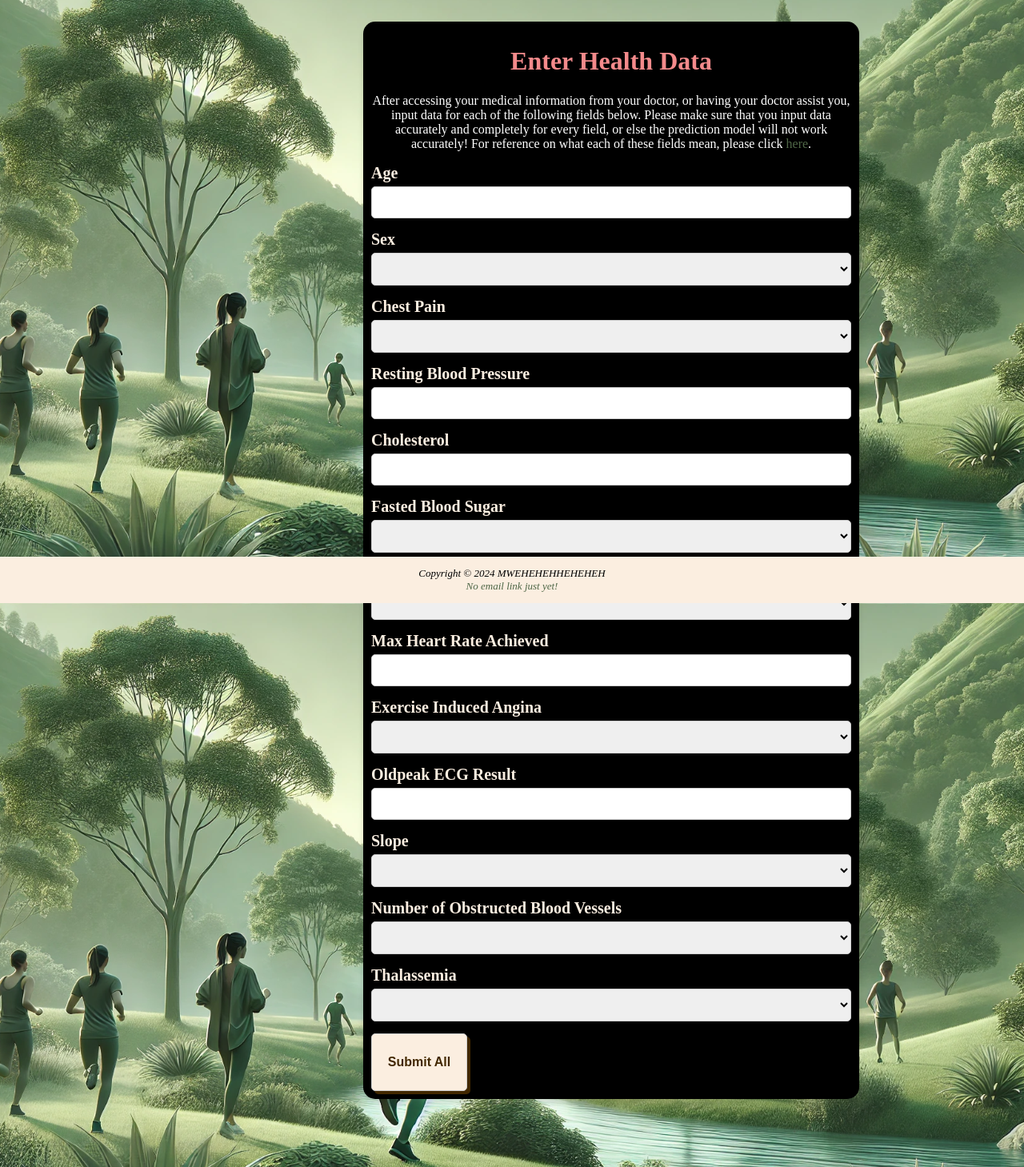
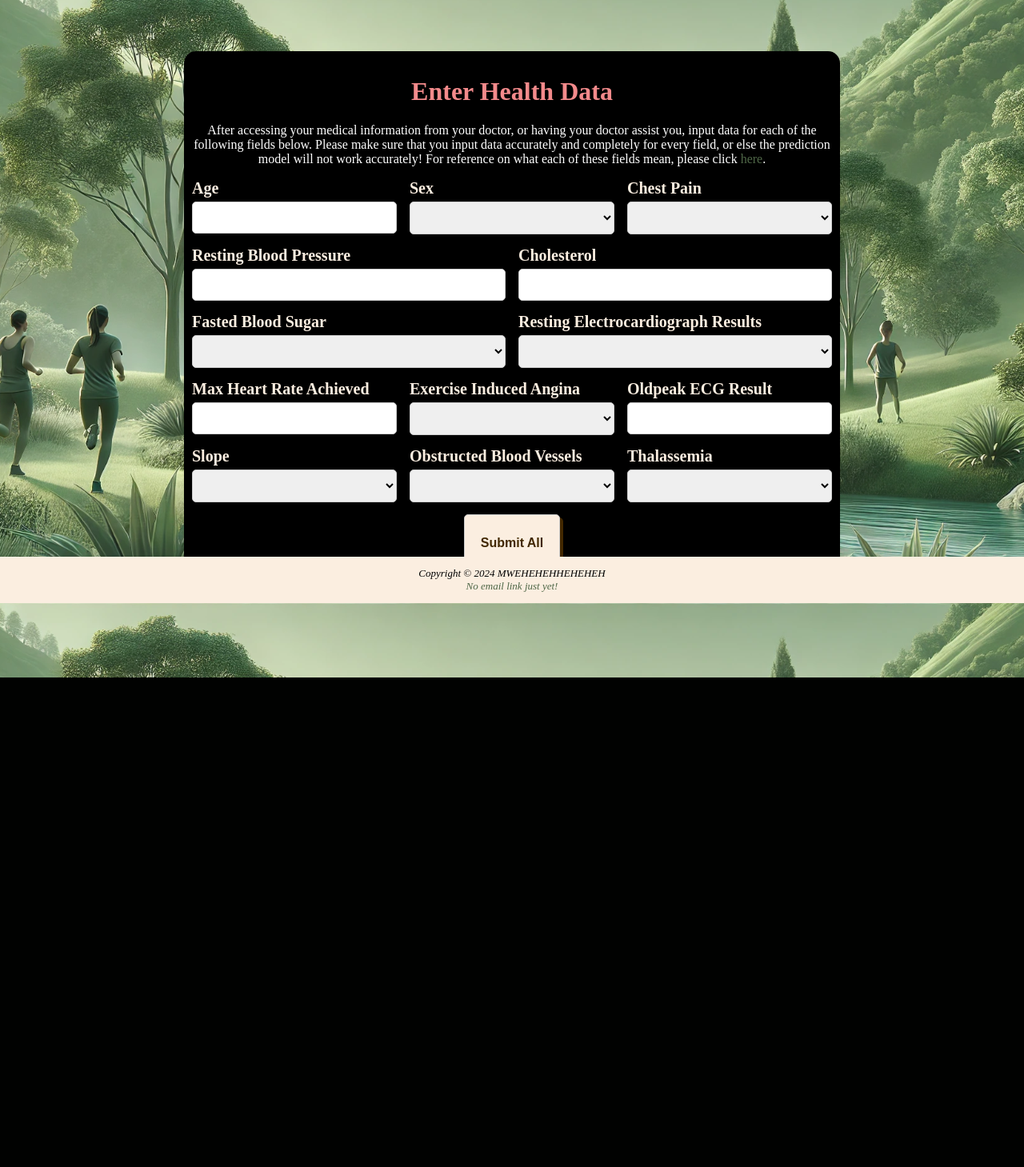
Before and after one commit to ananyashri/HeartDiseasePredictor, a Flask app: page /enterData in a window 1280 px wide. Shown: the part 46-1505 px from the top of the page at 80% size. After the commit the page ends 893 px from the top, so only its background shows below. Run offline with Flask 3, Linux system fonts and the light colour scheme; some web fonts are replaced.

Commit message:
improved form style

```diff
--- a/static/styles.css
+++ b/static/styles.css
@@ -37,7 +37,6 @@ body {
   margin: 0;
 }
 
-
 nav {
   text-align: right;
   background-color: #fbeee0;
@@ -65,6 +64,11 @@ nav li {
   width: 30%;
 }
 
+#home {
+  width: 50%;
+  padding-left: 20%;
+}
+
 #split {
   height: 100%;
   width: 100%;
@@ -85,7 +89,6 @@ nav li {
   align-items: center;
   text-align: center;
   padding: 20px;
-
 }
 
 #right {
@@ -103,12 +106,10 @@ nav li {
   font-family: "Lexend Exa";
 }
 
-
 p {
   color: white;
   text-align: center;
 }
-
 
 h1,
 header {
@@ -117,10 +118,6 @@ header {
 }
 
 header {
-  padding-left: 20%;
-}
-main {
-  width: 50%;
   padding-left: 20%;
 }
 
@@ -134,13 +131,12 @@ main {
   padding: 20px;
 }
 
-
 form .idContainer {
   display: flex;
   flex-direction: column;
   margin-bottom: 15px;
+  width: 100%;
 }
-
 
 form label {
   margin-bottom: 5px;
@@ -148,8 +144,18 @@ form label {
   font-size: 20px;
 }
 
+#submitbtn {
+  text-align: center;
+  justify-content: center;
+  align-items: center;
+}
+
+form button {
+  margin: auto;
+}
+
 form {
-  background-color:black;
+  background-color: black;
   border-radius: 15px;
   padding: 10px;
   max-width: 800px;
@@ -167,7 +173,7 @@ form button {
   font-size: 16px;
 }
 
-#ageSexRow {
+.pair {
   display: flex;
   gap: 1rem;
 }
@@ -186,11 +192,11 @@ form button {
 }
 
 #predictionResultHeader {
-  color:#f38a8b;
+  color: #f38a8b;
 }
 
 #vocabHeader {
-  color:#f38a8b;
+  color: #f38a8b;
   font-weight: bold;
   font-size: x-large;
 }
--- a/templates/enterData.html
+++ b/templates/enterData.html
@@ -46,8 +46,8 @@
       </p>
 
 
-      <div class="form-column">
 
+        <div class="pair">
           <div class="idContainer">
             <label for="Age">Age</label>
             <input type="text" id="Age" name="Age" required />
@@ -61,9 +61,6 @@
               <option value="0">Female</option>
             </select>
           </div>
-
-
-
           <div class="idContainer">
             <label for="chest pain">Chest Pain</label>
             <select id="chest_pain" name="chest_pain" required>
@@ -74,19 +71,20 @@
               <option value="3" >Very High</option>
             </select>
           </div>
+        </div>
 
-
+        <div class="pair">
           <div class="idContainer">
             <label for="resting blood pressure">Resting Blood Pressure</label>
             <input type="text" id="resting_blood_pressure" name="resting_blood_pressure" required />
           </div>
-
-
           <div class="idContainer">
             <label for="cholesterol">Cholesterol</label>
             <input type="text" id="cholesterol" name="cholesterol" required />
           </div>
+        </div>
 
+        <div class = "pair">
           <div class="idContainer">
             <label for="fbs">Fasted Blood Sugar</label>
             <select id="fbs" name="fbs" required>
@@ -95,10 +93,7 @@
               <option value="0" >less than 120 mg/dl</option>
             </select>
           </div>
-      </div>
 
-
-      <div class="form-column">
           <div class="idContainer">
             <label for="restecg">Resting Electrocardiograph Results</label>
             <select id="restecg" name="restecg" required>
@@ -108,7 +103,9 @@
               <option value="2" >Left Ventricular Abnormality (2)</option>
             </select>
           </div>
+        </div>
 
+        <div class = "pair">
           <div class="idContainer">
             <label for="thalatch">Max Heart Rate Achieved</label>
             <input type="text" id="thalatch" name="thalatch" required />
@@ -127,7 +124,9 @@
             <label for="oldpeak">Oldpeak ECG Result</label>
             <input type="text" id="oldpeak" name="oldpeak" required />
           </div>
+        </div>
 
+        <div class="pair">
           <div class="idContainer">
             <label for="slope">Slope</label>
             <select id="slope" name="slope" required>
@@ -139,7 +138,7 @@
           </div>
 
           <div class="idContainer">
-          <label for="ca">Number of Obstructed Blood Vessels</label>
+            <label for="ca">Obstructed Blood Vessels</label>
             <select id="ca" name="ca" required>
               <option value="" disable selected></option>
               <option value="0" >No major colored vessels</option>
@@ -161,9 +160,11 @@
           </div>
         </div>
 
-      <a href="./submitted" id = 'submitAll'>
+        <div id="submitbtn">
+          <a href="./submitted">
             <button type="submit">Submit All</button>
           </a>
+        </div>
 
 
     </form>
--- a/templates/index.html
+++ b/templates/index.html
@@ -21,7 +21,6 @@
     <title>Heart Disease Predictor</title>
   </head>
 
-
   <body>
     <nav>
       <ul>
@@ -36,7 +35,7 @@
         <header>
           <h1><a href="/">Heart Disease Predictor</a></h1>
         </header>
-        <main>
+        <main id="home">
           <h2>Healthy Heart Hub</h2>
           <p>
             Heart Disease Predictor is an innovative platform that leverages the
```
Lines whose indentation alone changed are shown as unchanged.
